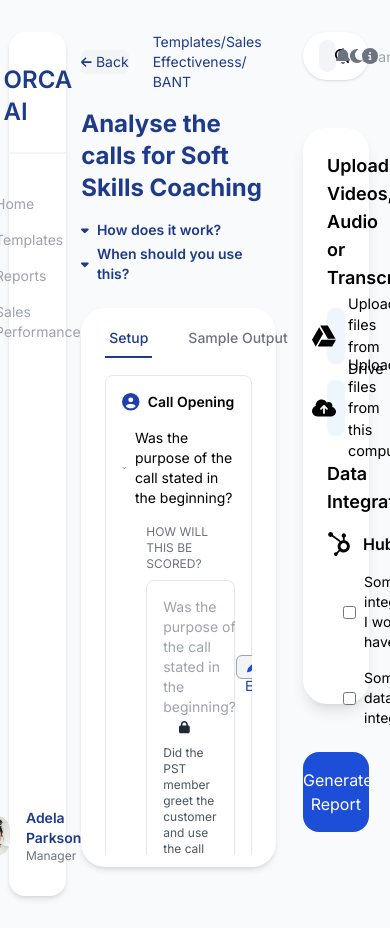
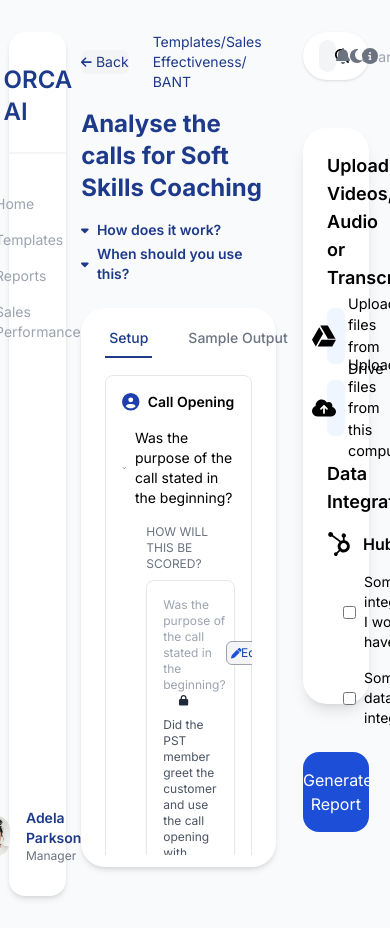
Before and after one commit to Aayushi-Agrwal/Orca.ai-assignment, a Next.js app: page / in a window 390 px wide. Shown: the top 928 px of the page. Built offline with nearby package versions, Linux system fonts and the light colour scheme.

Commit message:
fix: responsiveness

```diff
--- a/app/_layouts/Dashboard.tsx
+++ b/app/_layouts/Dashboard.tsx
@@ -64,7 +64,7 @@ function Dashboard() {
               <div className="space-y-2">
                 <div className="border rounded-lg p-4 shadow-sm mb-4 text-sm">
                   <div className="flex justify-between items-center mb-2">
-                    <p className="text-gray-400">
+                    <p className="text-gray-400 text-xs xl:text-sm">
                       {item.subtitle}
                       <FontAwesomeIcon
                         icon={faLock}
@@ -73,11 +73,11 @@ function Dashboard() {
                       />
                     </p>
 
-                    <button className="h-6 px-2 rounded-md border border-gray-400 bg-gray-100 text-blue-800 hover:bg-gray-200 transition-all">
+                    <button className="h-6 flex justify-between items-center w-12 px-1 text-xs rounded-md border border-gray-400 bg-gray-100 text-blue-800 hover:bg-gray-200 transition-all">
                       <FontAwesomeIcon
                         icon={faPen}
                         size="sm"
-                        className="text-blue-700 mr-2"
+                        className="text-blue-700"
                       />
                       Edit
                     </button>
```
